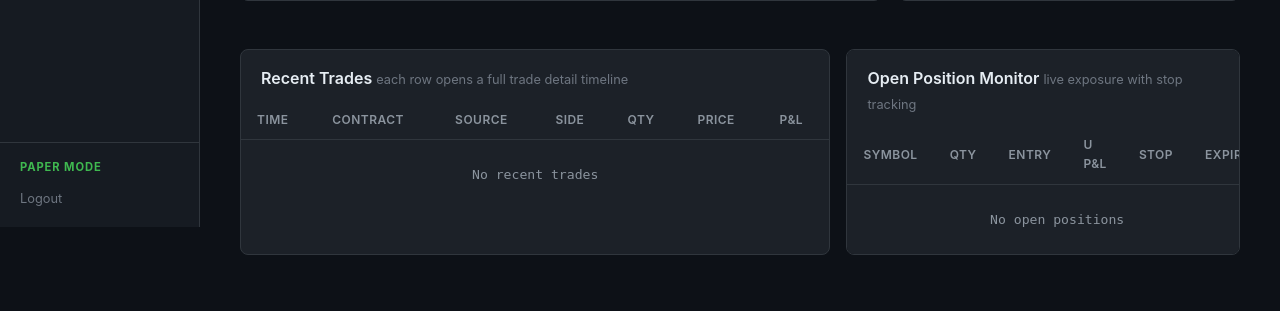
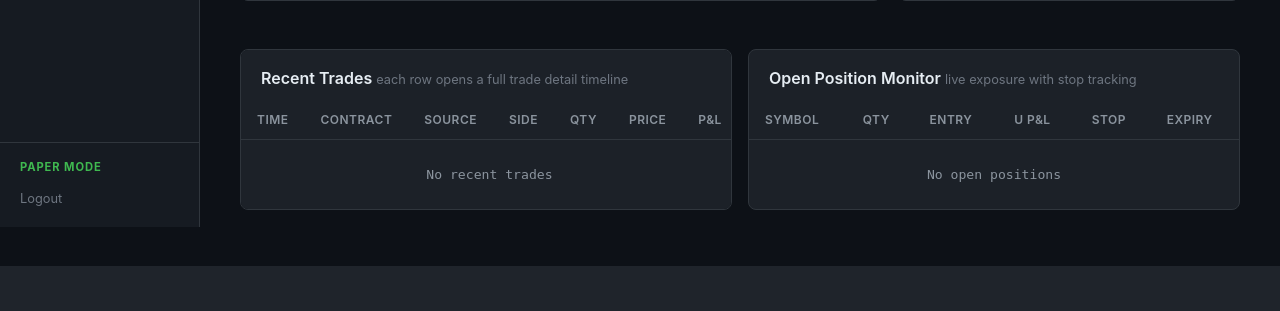
Before and after one commit to srinivas-thammanaboina/trading_journal, a FastAPI app: page /dashboard in a window 1280 px wide. Shown: the part 573-884 px from the top of the page. After the commit the page ends 839 px from the top, so only its background shows below. Run offline with FastAPI, Linux system fonts and the light colour scheme; the visitor is signed in with stand-in values (Sample User, id 1).

Commit message:
Fix UI alignment: donut legend overlap, position monitor expiry cutoff
- Win/Loss donut: maintainAspectRatio false, smaller legend padding
- Position monitor: equal grid columns (1fr 1fr), shorter expiry format
- Contract display: show ticker + strike + right instead of raw symbol

Co-Authored-By: Claude Opus 4.6 (1M context) <noreply@anthropic.com>

```diff
--- a/app/static/js/charts.js
+++ b/app/static/js/charts.js
@@ -162,9 +162,14 @@ function createWinLossDonut(canvasId, stats) {
         },
         options: {
             responsive: true,
-            cutout: '65%',
+            maintainAspectRatio: false,
+            cutout: '60%',
+            layout: { padding: { bottom: 5 } },
             plugins: {
-                legend: { position: 'bottom', labels: { padding: 15 } },
+                legend: {
+                    position: 'bottom',
+                    labels: { padding: 12, boxWidth: 12, font: { size: 11 } },
+                },
             },
         },
     });
--- a/app/templates/base.html
+++ b/app/templates/base.html
@@ -4,7 +4,7 @@
     <meta charset="UTF-8">
     <meta name="viewport" content="width=device-width, initial-scale=1.0">
     <title>{% block title %}Trading Journal{% endblock %}</title>
-    <link rel="stylesheet" href="/static/css/style.css?v=3">
+    <link rel="stylesheet" href="/static/css/style.css?v=4">
     <script src="https://cdn.jsdelivr.net/npm/chart.js@4/dist/chart.umd.min.js"></script>
     {% block head %}{% endblock %}
 </head>
--- a/app/templates/dashboard.html
+++ b/app/templates/dashboard.html
@@ -61,7 +61,7 @@
 </div>
 
 <!-- Bottom two-panel layout: Recent Trades + Open Position Monitor -->
-<div style="display:grid; grid-template-columns:3fr 2fr; gap:1rem;">
+<div style="display:grid; grid-template-columns:1fr 1fr; gap:1rem;">
 
     <!-- Recent Trades -->
     <div class="table-wrap">
@@ -126,14 +126,16 @@
             <tbody>
                 {% for pos in positions %}
                 <tr class="clickable-row" onclick="window.location='/trade/{{ pos.position_id }}'">
-                    <td><strong>{{ pos.ticker }}</strong> {{ pos.contract_symbol[pos.ticker|length:] if pos.contract_symbol else '' }}</td>
+                    <td style="white-space:nowrap;"><strong>{{ pos.ticker }}</strong>
+                        {% if pos.strike and pos.right %}{{ pos.strike|int }}{{ pos.right }}{% elif pos.contract_symbol %}{{ pos.contract_symbol }}{% endif %}
+                    </td>
                     <td>{{ pos.contracts }}</td>
                     <td>${{ "%.2f"|format(pos.entry_price) }}</td>
                     <td class="{{ 'pnl-positive' if (pos.unrealized_pnl or 0) > 0 else 'pnl-negative' if (pos.unrealized_pnl or 0) < 0 else 'pnl-zero' }}">
                         {{ '+' if (pos.unrealized_pnl or 0) >= 0 }}${{ "%.2f"|format(pos.unrealized_pnl or 0) }}
                     </td>
                     <td>{{ "%.2f"|format(pos.stop_price) if pos.stop_price else '—' }}</td>
-                    <td>{{ pos.expiry_date }}</td>
+                    <td style="white-space:nowrap;">{{ pos.expiry_date[5:] if pos.expiry_date and pos.expiry_date|length >= 10 else pos.expiry_date }}</td>
                 </tr>
                 {% endfor %}
                 {% if not positions %}
```
